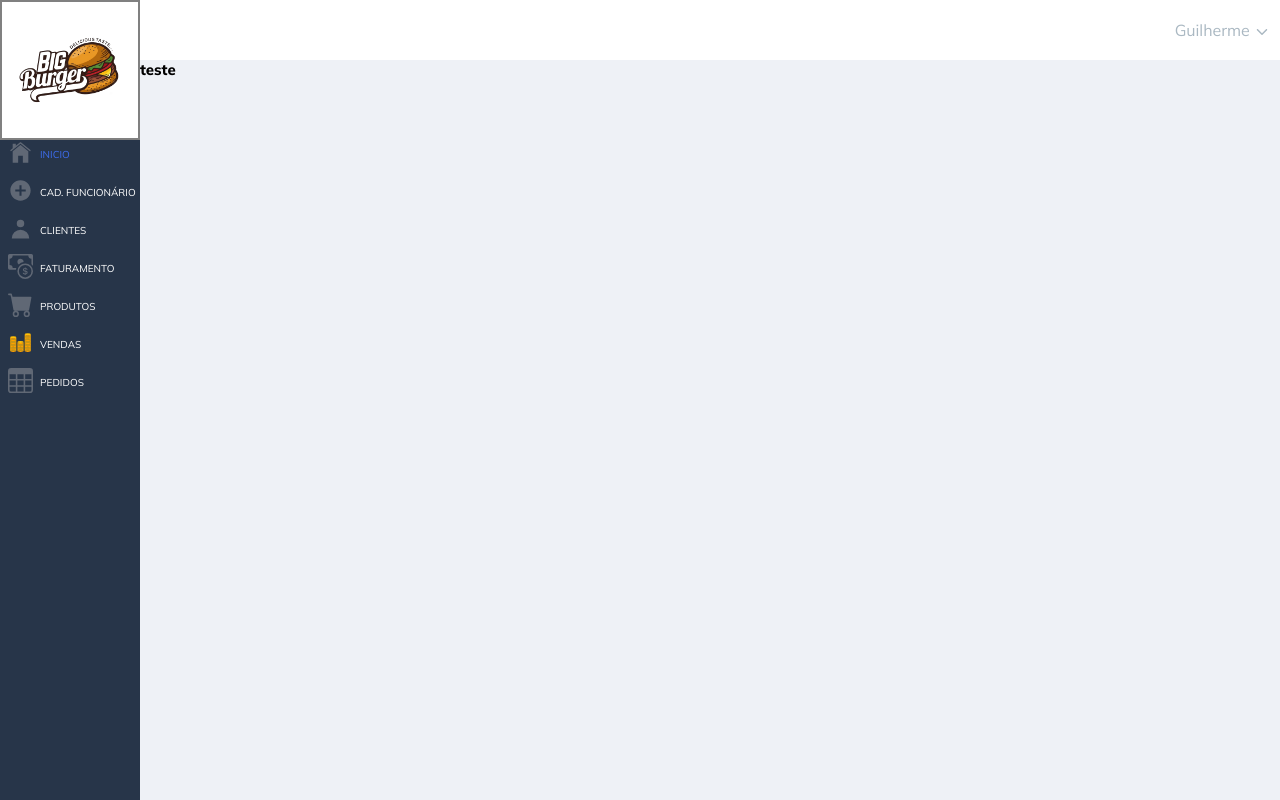
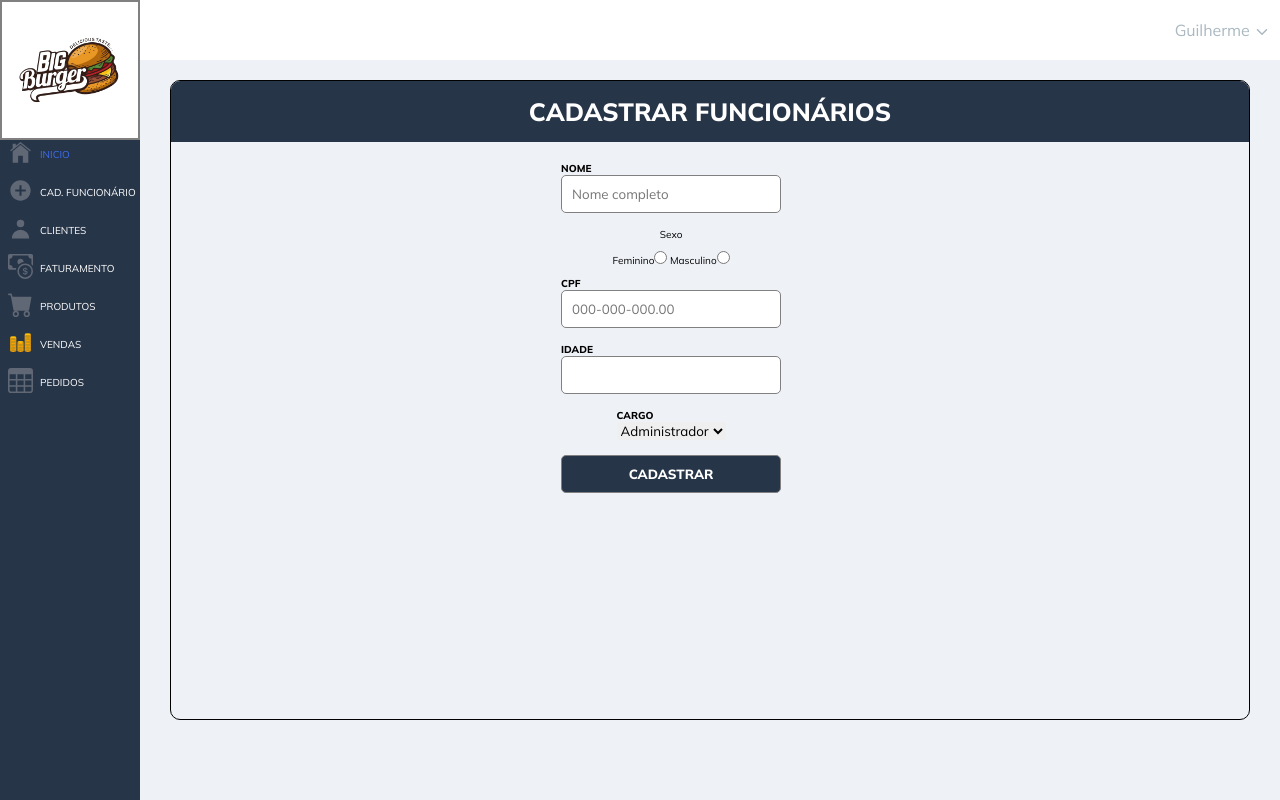
Before and after one commit to GuilhermeDevv/projeto-lanchonete, a React (Vite) app in the folder pedido lanchonete/: page /admin/cadastrarFuncionario in a window 1280 px wide. Built offline with nearby package versions, Linux system fonts and the light colour scheme.

Commit message:
finalização visual da parte de cadastro de funcionarios

```diff
--- a/pedido lanchonete/src/components/Adm/CadastrarFuncionario/C_cadastrarFuncionario.jsx
+++ b/pedido lanchonete/src/components/Adm/CadastrarFuncionario/C_cadastrarFuncionario.jsx
@@ -1,9 +1,81 @@
-import React from 'react';
+import React, { useEffect, useRef, useState } from 'react';
+
+import { ContainerFuncionario, ContentFuncionario, FormFuncionario } from './style';
 
 export function C_cadastrarFuncionario() {
+    const [radio, setRadio] = useState('');
+    const inputRef = useRef(null);
+    useEffect(() => {
+        const input = inputRef.current;
+
+        function handleInput(event) {
+            const cpf = event.target.value;
+            const regex = /\d{3}\.\d{3}\.\d{3}-\d{2}/;
+
+            // Adiciona os caracteres "." e "-" no input
+            input.value = cpf.replace(/(\d{3})(\d{3})(\d{3})(\d{2})/, '$1.$2.$3-$4');
+
+        }
+
+        input.addEventListener('input', handleInput);
+
+        return () => {
+            input.removeEventListener('input', handleInput);
+        };
+    }, []);
+
+    function handleChange(event) {
+        setRadio(event.target.value);
+    }
+
     return (
-        <div>
-            <h2>teste</h2>
-        </div>
+        <ContainerFuncionario>
+            <ContentFuncionario>
+                <h1>Cadastrar funcionários</h1>
+                <FormFuncionario>
+                    <div>
+                        <label>Nome</label>
+                        <input type="text" placeholder='Nome completo' />
+                    </div>
+                    <label>Sexo</label>
+                    <span>
+                        <label>Feminino</label>
+                        <input
+                            type="radio"
+                            value="F"
+                            checked={radio === 'F'}
+                            onChange={handleChange}
+                        />
+                        <label>  Masculino</label>
+                        <input
+                            type="radio"
+                            value="M"
+                            checked={radio === 'M'}
+                            onChange={handleChange}
+                        />
+                    </span>
+                    <div>
+                        <label>CPF</label>
+                        <input type="text" ref={inputRef} id="cpf" name="cpf" placeholder='000-000-000.00' />
+                    </div>
+                    <div>
+                        <label>IDADE</label>
+                        <input type="text" />
+                    </div>
+                    <div>
+                        <label htmlFor='cargo' >Cargo</label>
+                        <select name="cargo" id="cargo">
+                            <option value="adm">Administrador</option>
+                            <option value="caixa">Caixa</option>
+                            <option value="garcom">Garçom</option>
+                            <option value="entregador">Entregador</option>
+                        </select>
+                    </div>
+                    <div>
+                        <input type="submit" value="Cadastrar" />
+                    </div>
+                </FormFuncionario>
+            </ContentFuncionario>
+        </ContainerFuncionario>
     );
 }
--- a/pedido lanchonete/src/components/Adm/CadastrarFuncionario/style.js
+++ b/pedido lanchonete/src/components/Adm/CadastrarFuncionario/style.js
@@ -0,0 +1,71 @@
+import styled from "styled-components";
+
+
+
+export const ContainerFuncionario = styled.div`
+width: 100%;
+padding: 2rem 3rem;
+
+`
+
+export const ContentFuncionario = styled.div`
+border: solid 1px black;
+border-radius: 10px;
+overflow: hidden;
+height:80vh;
+display: flex;
+flex-direction: column;
+
+
+& h1{
+    text-transform: uppercase;
+    font-size: 25px;
+    color:white;
+    text-align: center;
+    background-color: #273549;
+    padding: 1.5rem 0px;
+    width: 100%;
+}
+`
+export const FormFuncionario = styled.form`
+margin-top: 2rem;
+max-width: 90%;
+margin-left: 15px;
+display: flex;
+flex-direction: column;
+align-items: center;
+
+
+
+& div {
+    margin-bottom: 1.5rem;
+    display: flex;
+    flex-direction:column;
+
+
+    & label{
+        font-weight: bolder;
+        text-transform: uppercase;
+    }
+    & input{
+        padding: 10px;
+        width: 220px;
+        border: solid 1px gray;
+        border-radius: 5px;
+
+    }
+    & input[type="submit"]{
+        color: white;
+        font-weight: 900;
+        text-transform: uppercase;
+        background-color: #273549;
+        height: 38px;
+    }
+}
+
+& span{
+    display: block;
+    margin: 1rem 0px;
+}
+
+`
```
